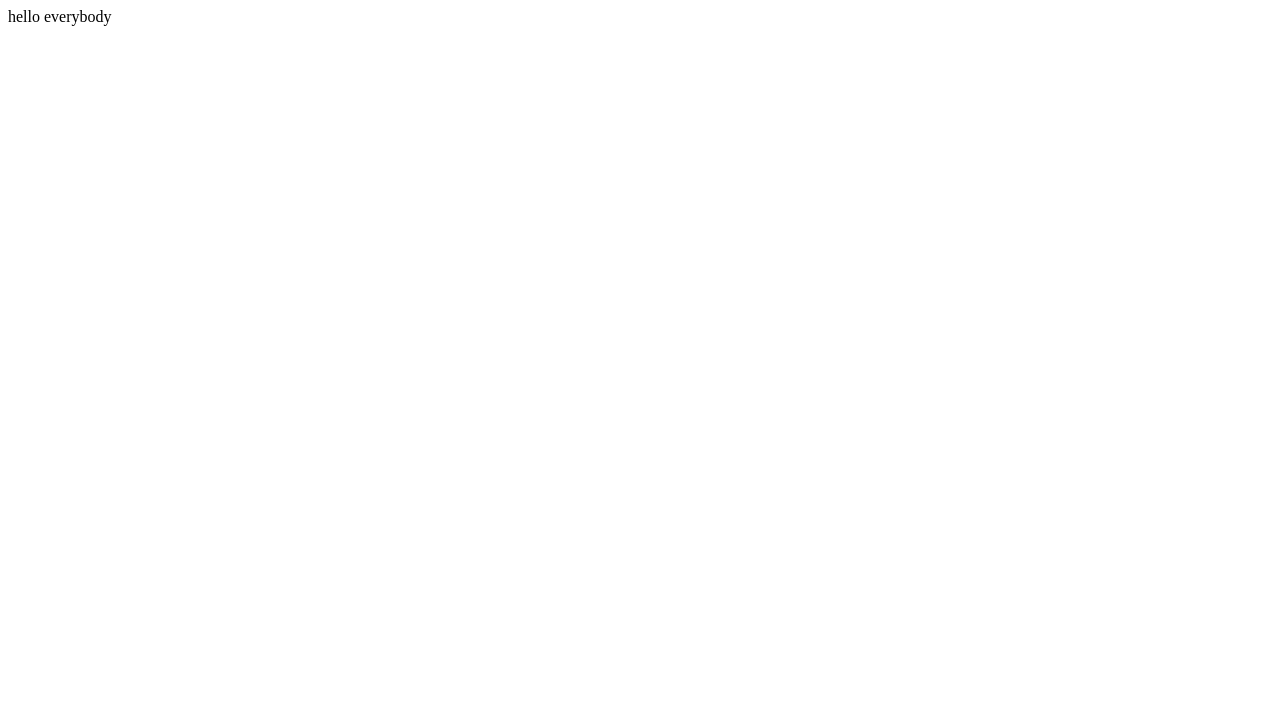
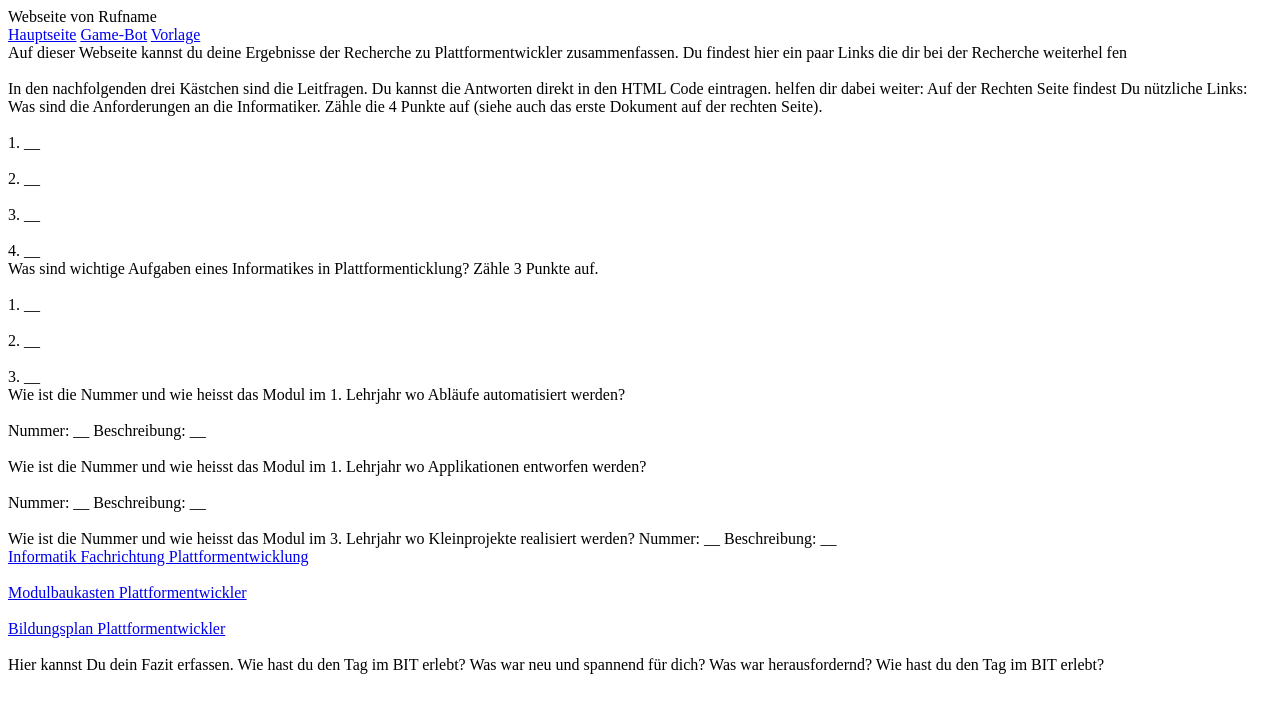
Before and after one commit to Kindalpaca/Kindalpaca.github.io, a plain HTML site: page index.html in a window 1280 px wide. Drawn offline with Linux system fonts and the light colour scheme.

Commit message:
Update index.html

```diff
--- a/index.html
+++ b/index.html
@@ -1 +1,85 @@
-hello everybody
+<!DOCTYPE html>
+<html lang="de">
+
+<head>
+<title>Erlebnistag im BIT</title>
+<meta charset="UTF-8">
+<meta name="viewport" content="width=device-width, initial-scale=1.0">
+<meta http-equiv="X-UA-Compatible" content="ie=edge">
+
+
+</head>
+<!--link rel="stylesheet" href="styles.css" /-->
+<link rel="stylesheet" href="styles.css" />
+<body>
+<main>
+  <header>
+    <!-- Achtung: Aus Gründen des Datenschutz keine persönlichen Daten angeben!!! -->
+    Webseite von Rufname
+  </header>
+
+  <nav>
+    <a href="/index.html" >Hauptseite</a>
+    <a href="/gamebot.html">Game-Bot</a>
+    <a href="/template.html">Vorlage</a>
+  </nav>
+
+ <section>
+    Auf dieser Webseite kannst du deine Ergebnisse der Recherche zu Plattformentwickler zusammenfassen. Du findest hier ein paar Links die dir bei der Recherche weiterhel fen <br></br>
+    In den nachfolgenden drei Kästchen sind die Leitfragen. Du kannst die Antworten direkt in den HTML Code eintragen. helfen dir dabei weiter: Auf der Rechten Seite findest Du nützliche Links:
+
+    <header>
+     Was sind die Anforderungen an die Informatiker. Zähle die 4 Punkte auf (siehe auch das erste Dokument auf der rechten Seite).
+     <br></br>
+     1.  __
+     <br></br>
+     2.  __
+     <br></br>
+     3.  __
+     <br></br>
+     4.  __
+     </header>
+
+    <article>
+    Was sind wichtige Aufgaben eines Informatikes in Plattformenticklung? Zähle 3 Punkte auf.
+    <br></br>
+    1.  __
+    <br></br>
+    2.  __
+    <br></br>
+    3.  __
+    </article>
+
+     <footer>
+     Wie ist die Nummer und wie heisst das Modul im 1. Lehrjahr wo Abläufe automatisiert werden?
+     <br></br>
+     Nummer: __    Beschreibung: __
+     <br></br>
+     Wie ist die Nummer und wie heisst das Modul im 1. Lehrjahr wo Applikationen entworfen werden?
+     <br></br>
+     Nummer: __    Beschreibung: __
+     <br></br>
+     Wie ist die Nummer und wie heisst das Modul im 3. Lehrjahr wo Kleinprojekte realisiert werden?
+     Nummer: __    Beschreibung: __
+     </footer>
+ </section>
+
+  <aside>
+  <!-- Eine praktische Seitenleiste für die Linksammlung: Diese Seitenleiste auf der rechten Seite heisst im HTML Code "aside"  -->
+  <a target="_blank" rel="noopener noreferrer" href="https://www.ict-berufsbildung.ch/grundbildung/ict-lehren/informatiker-in-efz" >Informatik Fachrichtung Plattformentwicklung</a>
+  <br></br>
+  <a target="_blank" rel="noopener noreferrer" href="https://www.modulbaukasten.ch/?d=1eac87d6-6d82-eb11-a812-0022486f6f83" >Modulbaukasten Plattformentwickler</a>
+  <br></br>
+  <a target="_blank" rel="noopener noreferrer" href="https://www.ict-berufsbildung.ch/resources/Bildungsplan_Informatik-EFZ_BiVo-2021_DE1.pdf" >Bildungsplan Plattformentwickler</a>
+  <br></br>
+  </aside>
+
+  <footer>
+    <!-- Der Fussbereich für abschliessende Inhalte -->
+    Hier kannst Du dein Fazit erfassen. Wie hast du den Tag im BIT erlebt? Was war neu und spannend für dich? Was war herausfordernd? Wie hast du den Tag im BIT erlebt?
+  </footer>
+</main>
+</body>
+
+
+</html>
```
